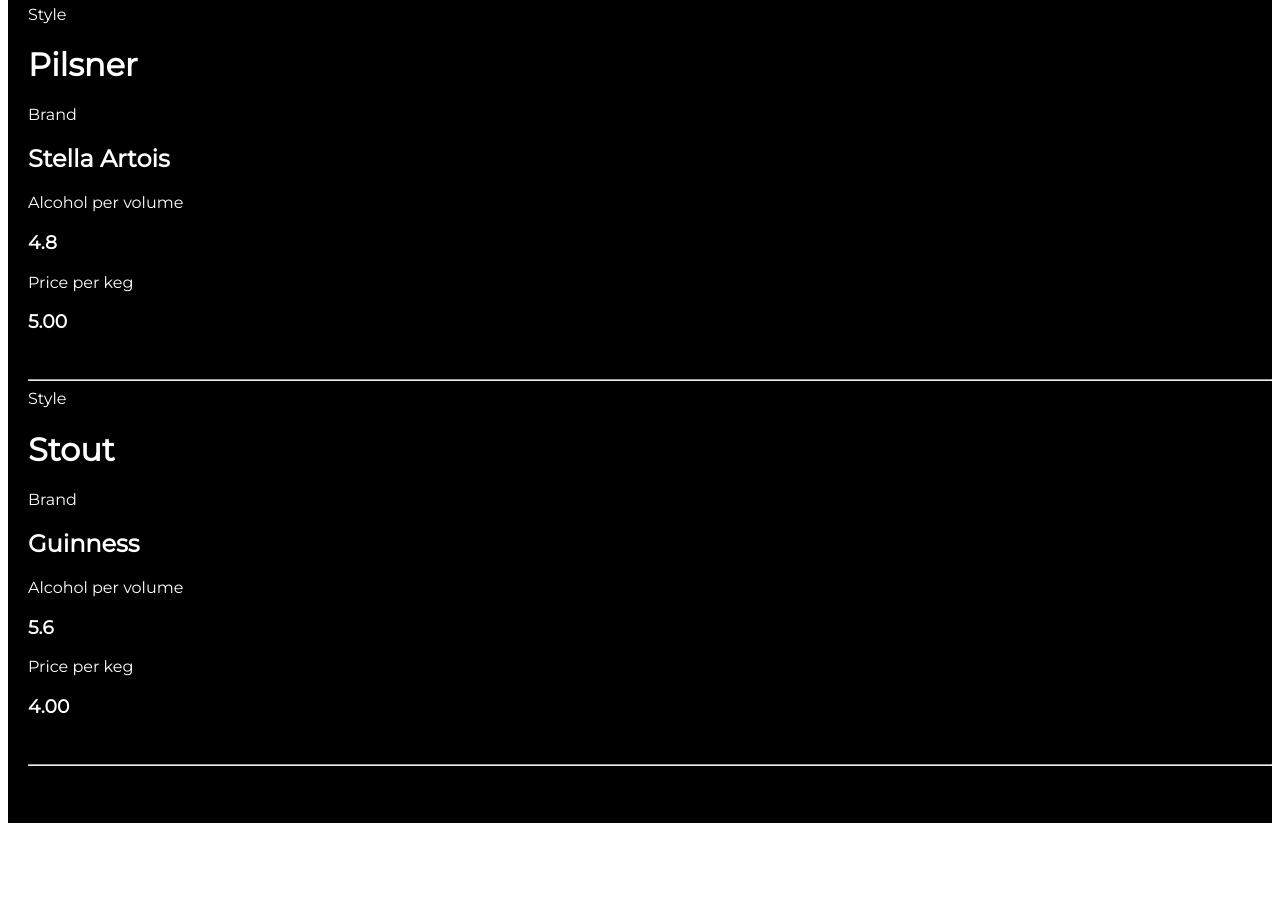
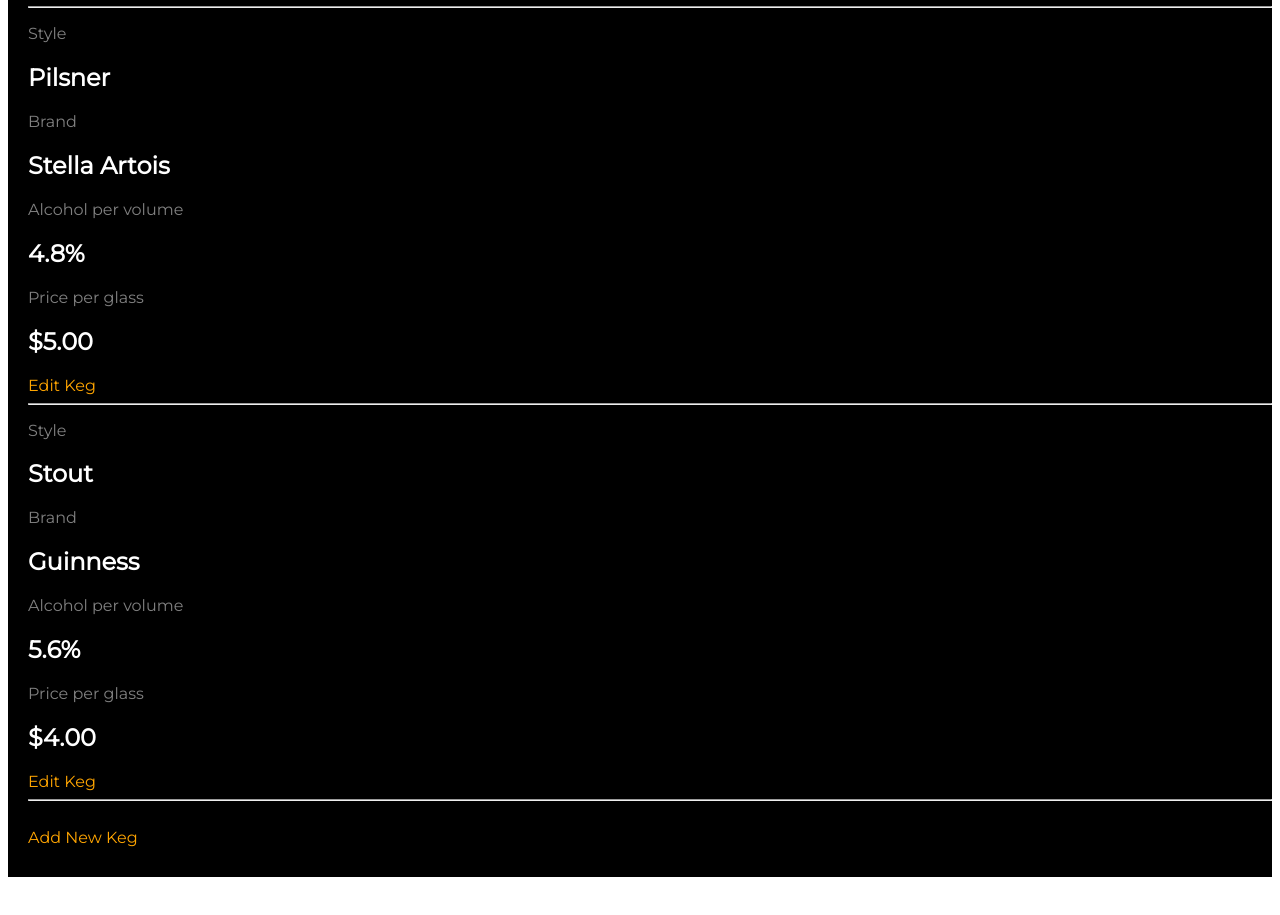
Before and after one commit to Ugonz86/TapRoom, a React app: page /#/kegList in a window 1280 px wide. Shown: the part 949-1864 px from the top of the page. Before the commit the page ends 1832 px from the top, so only its background shows below. Built offline with nearby package versions, Linux system fonts and the light colour scheme.

Commit message:
Add edit fix. In progress

```diff
--- a/src/components/Employee.jsx
+++ b/src/components/Employee.jsx
@@ -1,11 +1,11 @@
 import React from 'react';
-import { Link } from 'react-router-dom';
+// import { Link } from 'react-router-dom';
 import PropTypes from 'prop-types';
-import NewKegForm from './NewKegForm';
+// import NewKegForm from './NewKegForm';
 import KegList from './KegList';
-import Keg from './Keg';
+// import Keg from './Keg';
 // import KegDetail from './KegDetail';
-import beer6 from '../assets/images/beer6.jpg';
+// import beer6 from '../assets/images/beer6.jpg';
 
 var employeeStyle = {
   textAlign: 'center',
@@ -26,16 +26,15 @@
 
 function Employee(props){
   let optionalSelectedKegContent = null;
-      <div>
-       <KegList employee={true}/>
-       <Keg employee={true}/>
-     </div>
+
   if (props.selectedKeg != null){
     optionalSelectedKegContent =  <KegList selectedKeg={props.kegList[props.selectedKeg]}/>;
   }
 
   return (
+
     <div>
+
       {/* <div className="introBox" style={picBoxStyle}>
         <style jsx global>{`
           .introBox {
@@ -47,16 +46,11 @@
       <div>
         <h1 style={employeeStyle}>Hello Employee!</h1>
         <br/>
+        {optionalSelectedKegContent}
         <KegList
           kegList={props.kegList}
           currentRouterPath={props.currentRouterPath}
           onKegSelection={props.onKegSelection}/>
-        <Link to="/newKeg">Add New Keg</Link> <br /><br /> <Link to="/kegList">Keg List</Link>
-        <style jsx global>{`
-        a:hover {
-          color: "yellow";
-        }
-      `}</style>
       </div>
 
     </div>
@@ -68,7 +62,7 @@
   currentRouterPath: PropTypes.string.isRequired,
   onKegSelection: PropTypes.func.isRequired,
   selectedKeg: PropTypes.string,
-  employee: PropTypes.bool
+  // employee: PropTypes.bool
 };
 
 export default Employee;
--- a/src/components/Keg.jsx
+++ b/src/components/Keg.jsx
@@ -1,14 +1,14 @@
 import React from 'react';
 import PropTypes from 'prop-types';
 import { Link } from 'react-router-dom';
-import Edit from './Edit';
+// npm run lint-fix
 // import {Button, Checkbox } from 'react-bootstrap';
 
 // var kegStyle = {
 //   // color: 'green'
 // }
 
-//creating class the same way I did on NewKegControl. Testing functionality. Subject to change.
+// creating class the same way I did on NewKegControl. Testing functionality. Subject to change.
 // class Keg extends React.Component {
 //   constructor(props) {
 //     super(props);
@@ -50,22 +50,23 @@
 //     );
 //   }
 // }
-var kegListHeader = {
+
+// var kegListHeader = {
 // display: 'inlineFlex',
 // textAlign: 'center',
 // wordSpacing: '270px'
-};
+// };
 
 function Keg(props){
   const kegInformation =
     <div>
-      <div style={kegListHeader}>
-        Style <h1>{props.style}</h1>
-        Brand <h2>{props.brand}</h2>
-        Alcohol per volume<h3>{props.alcoholVolume}</h3>
-        Price per keg<h3>{props.price}</h3>
-        <p>{props.formattedWaitTime}</p>
-        {/* {props.employee ? <Link to="/edit" style={{ color: 'orange'}}>Edit Keg</Link> : null} */}
+      <div>
+        <p style={{color: 'grey'}}>Style</p> <h2>{props.style}</h2>
+        <p style={{color: 'grey'}}>Brand</p><h2>{props.brand}</h2>
+        <p style={{color: 'grey'}}>Alcohol per volume</p><h2>{props.alcoholVolume}%</h2>
+        <p style={{color: 'grey'}}>Price per glass</p><h2>${props.price}</h2>
+        <p><em>{props.formattedWaitTime}</em></p>
+        <Link to="/edit" style={{ color: 'orange'}}>Edit Keg</Link>
         <br />
 
         <hr/>
@@ -77,18 +78,14 @@
     return (
       <div onClick={() => {props.onKegSelection(props.kegId);}}>
         {kegInformation}
-        <Link to="/edit" style={{ color: 'orange'}}>Edit Keg</Link>
+        {/* <Link to="/edit" style={{ color: 'orange'}}>Edit Keg</Link>
+        <Link to="/newKeg" style={{ color: 'orange'}}>Add New Keg</Link> */}
       </div>
     );
   } else {
     return (
       <div>
-        {/* <div style={kegListHeader}>
-        <h2>Style</h2>
-        <h2>Brand</h2>
-        <h2>Alcohol-Vol</h2>
-        <h2>Price</h2>
-      </div> */}
+
         {kegInformation}
 
       </div>
@@ -105,7 +102,7 @@
   currentRouterPath: PropTypes.string,
   onKegSelection: PropTypes.func,
   kegId: PropTypes.string.isRequired,
-  employee: PropTypes.bool
+  // employee: PropTypes.bool,
 };
 
 export default Keg;
--- a/src/components/KegList.jsx
+++ b/src/components/KegList.jsx
@@ -78,7 +78,7 @@
             alcoholVolume={keg.alcoholVolume}
             price={keg.price}
             formattedWaitTime={keg.formattedWaitTime}
-            employee={props.employee}
+            // employee={props.employee}
             currentRouterPath={props.currentRouterPath}
             key={kegId}
             kegId={kegId}
@@ -87,7 +87,7 @@
 
         <div>
           <br />
-          {props.employee ? <Link to="/newKeg" style={{ color: 'orange'}}>Add New Keg</Link> : null}
+          <Link to="/newKeg" style={{ color: 'orange'}}>Add New Keg</Link>
         </div>
 
       </div>
@@ -101,7 +101,7 @@
   kegList: PropTypes.object,
   currentRouterPath: PropTypes.string,
   onKegSelection: PropTypes.func,
-  employee: PropTypes.bool,
+  // employee: PropTypes.bool,
 };
 
 export default KegList;
```
Also changed, not shown: src/components/KegDetail.jsx (+17 -17 lines), src/components/Patron.jsx (+35 -0 lines), src/components/Edit.jsx (line endings or trailing spaces). Lines whose indentation alone changed are shown as unchanged.
